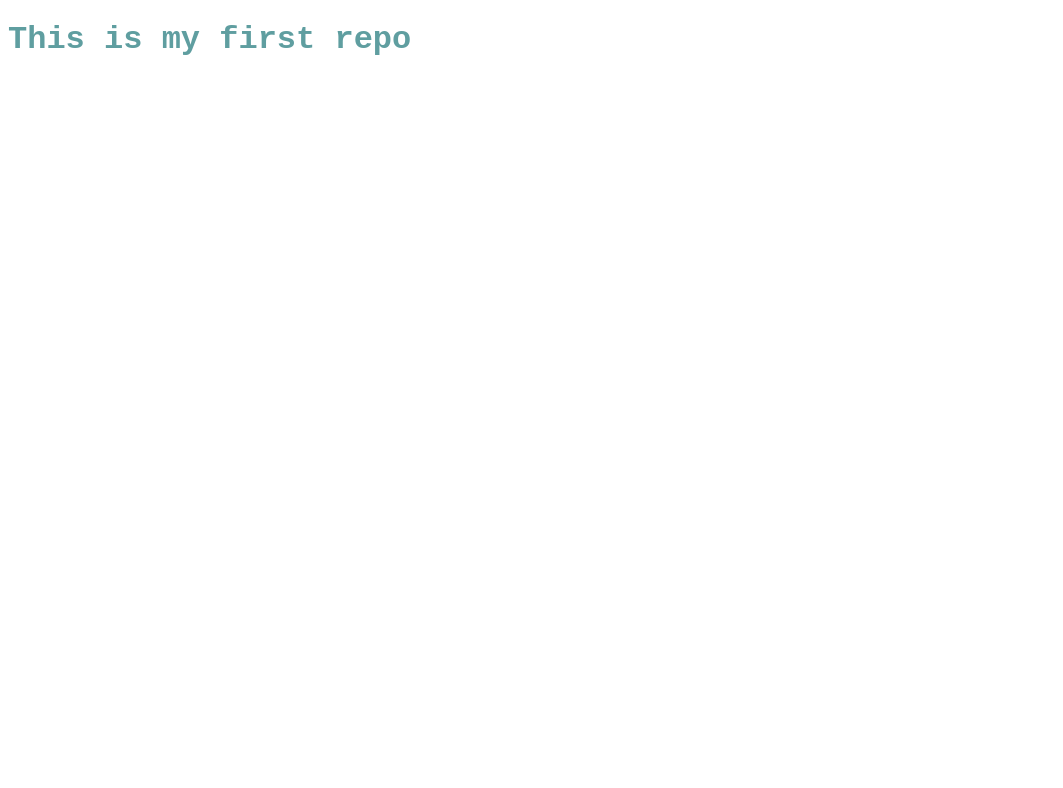
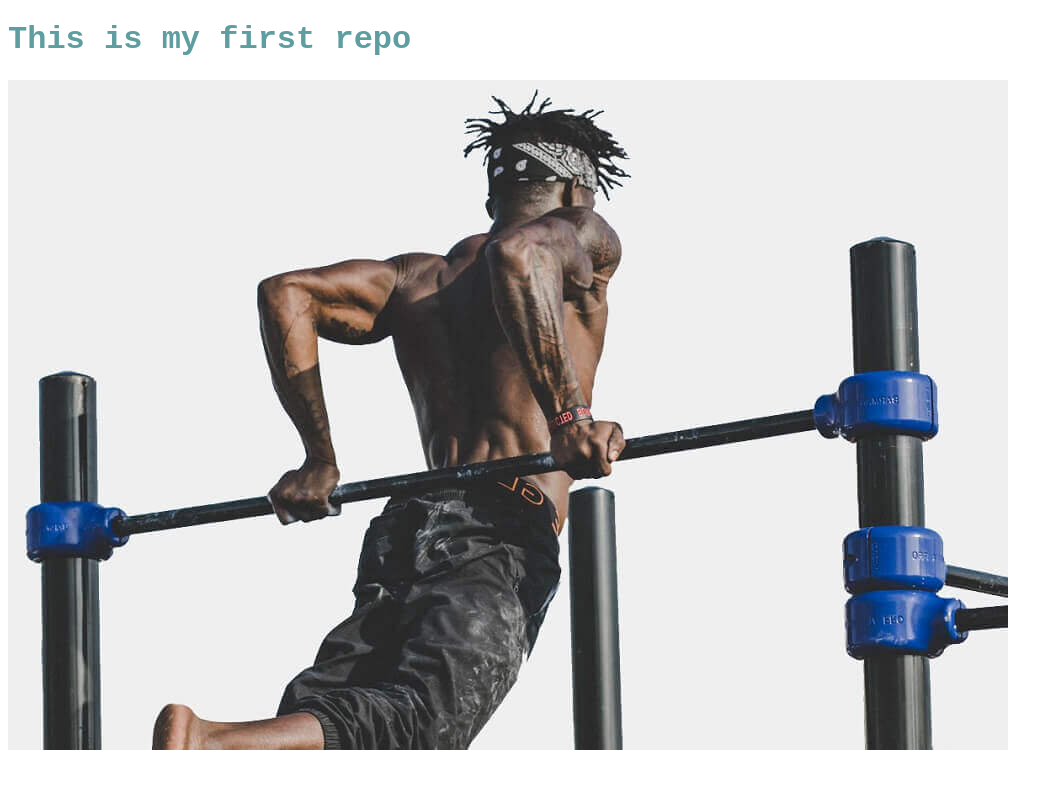
Before and after one commit to Parvez-Ahmed-Protty/first-repo, a plain HTML site: page index.html in a window 1280 px wide. Shown: the whole page, without its empty margins (0-1063 px from the left). Drawn offline with Linux system fonts and the light colour scheme.

Commit message:
add image

```diff
--- a/index.html
+++ b/index.html
@@ -10,6 +10,7 @@
 <body>
 
     <h1>This is my first repo </h1>
+    <img src="01.jpg" alt="">
 
 </body>
 </html>
```
Also changed, not shown: 01.jpg (added).
